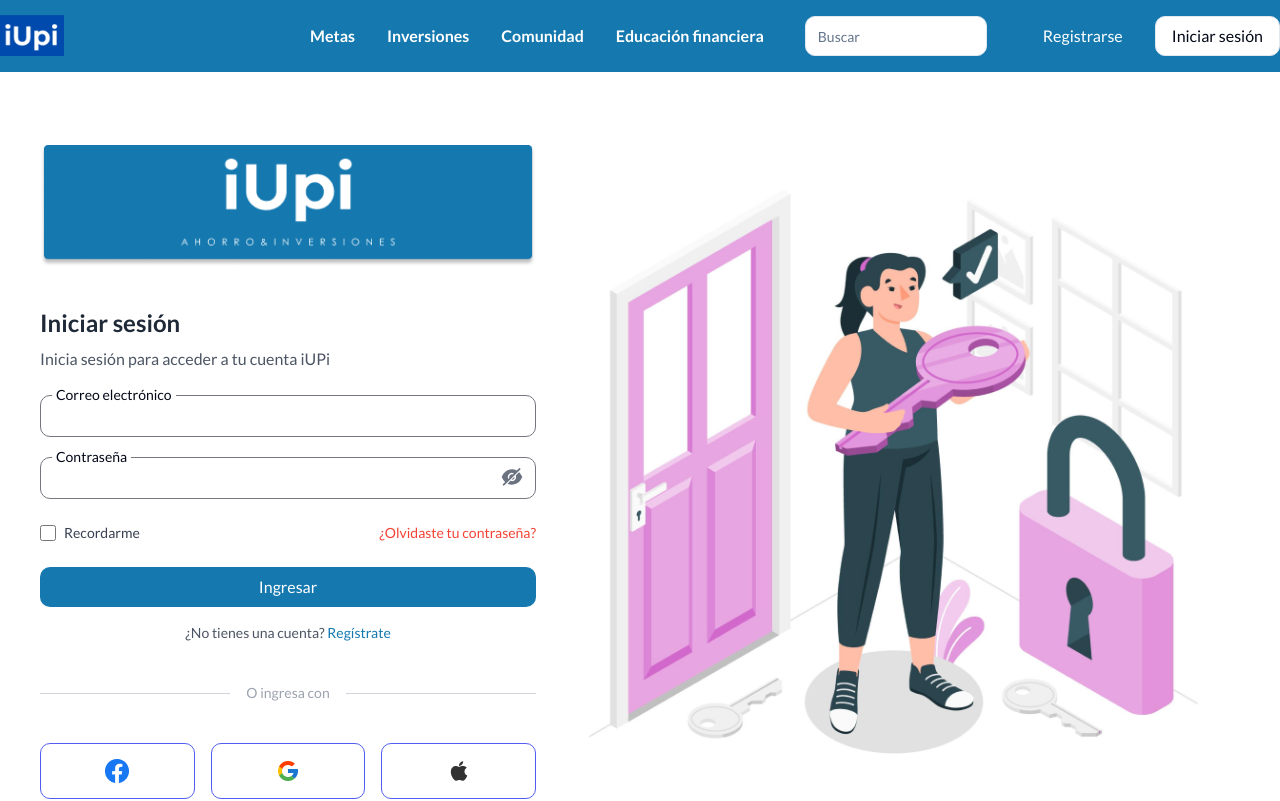
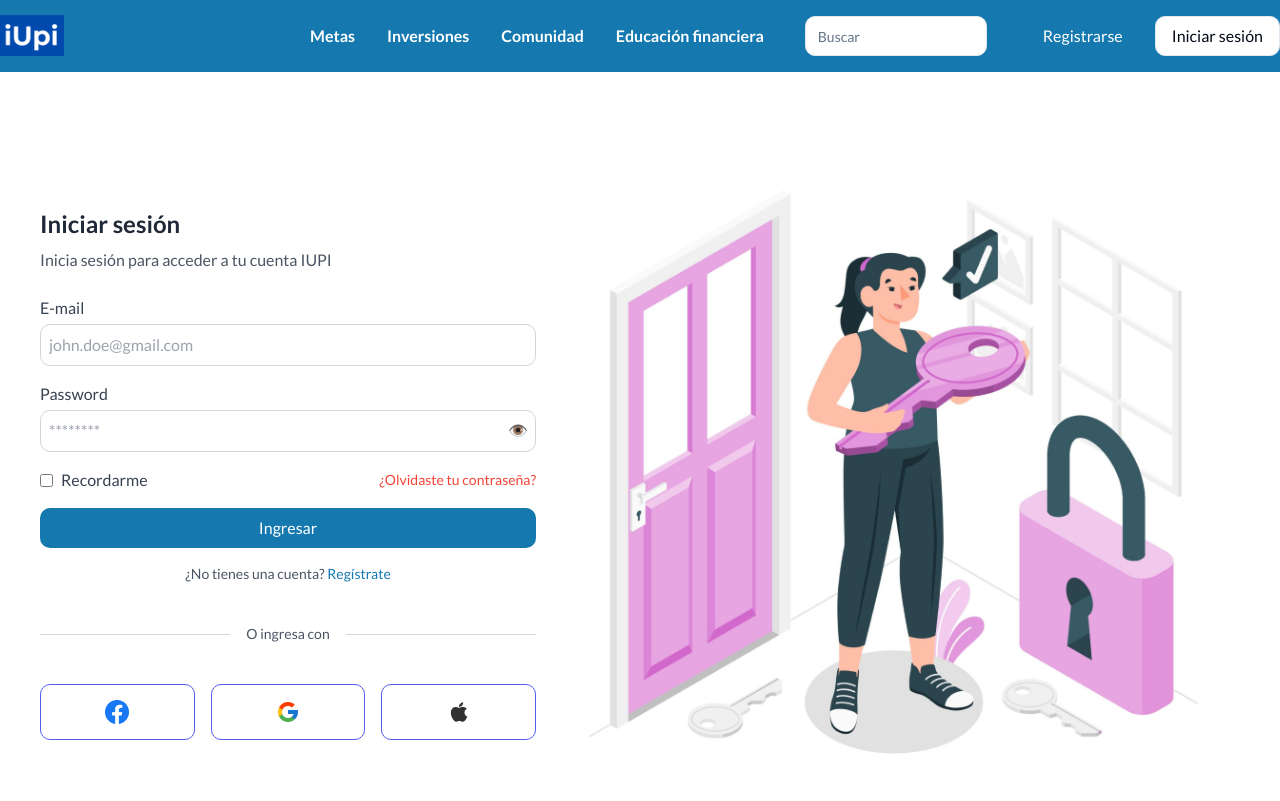
Before and after one commit to No-Country-simulation/h4-10-fintech, a Next.js app in the folder frontend/: page /sign-in in a window 1280 px wide. Shown: the top 801 px of the page. Built offline with nearby package versions, Linux system fonts and the light colour scheme.

Commit message:
update rama login-front

```diff
--- /dev/null
+++ b/frontend/src/app/sign-in/page.jsx
@@ -0,0 +1,88 @@
+import React from 'react';
+import Image from 'next/image';
+
+const SignIn = () => {
+    return (
+        <div className="flex h-screen w-screen items-center justify-center bg-white">
+            <div className="w-full h-full flex flex-col md:flex-row  overflow-hidden">
+                {/* Left Side - Form */}
+                <div className="w-full md:w-1/2 p-10 mt-24 lg:max-w-xl lg:flex flex-col">
+                    <h2 className="text-2xl font-bold text-gray-800">Iniciar sesión</h2>
+                    <p className="text-gray-600 mt-2">Inicia sesión para acceder a tu cuenta IUPI</p>
+                    <form className="mt-6">
+                        <div className="mb-4">
+                            <label htmlFor="email" className="block text-gray-700">E-mail</label>
+                            <input
+                                type="email"
+                                id="email"
+                                placeholder="john.doe@gmail.com"
+                                className="w-full border border-gray-300 rounded-md p-2 mt-1 focus:outline-none focus:ring focus:ring-blue-300"
+                            />
+                        </div>
+                        <div className="mb-4">
+                            <label htmlFor="password" className="block text-gray-700">Password</label>
+                            <div className="relative">
+                                <input
+                                    type="password"
+                                    id="password"
+                                    placeholder="********"
+                                    className="w-full border border-gray-300 rounded-md p-2 mt-1 focus:outline-none focus:ring focus:ring-blue-300"
+                                />
+                                <button
+                                    type="button"
+                                    className="absolute right-2 top-3 text-gray-500"
+                                    aria-label="Mostrar contraseña"
+                                >
+                                    👁️
+                                </button>
+                            </div>
+                        </div>
+                        <div className="flex items-center justify-between mb-4">
+                            <div className="flex items-center justify-center ">
+                                <input type="checkbox" id="remember" className="mr-2" />
+                                <label htmlFor="remember" className="text-gray-700">Recordarme</label>
+                            </div>
+                            <a href="#" className="text-[#F44336] text-sm hover:underline">¿Olvidaste tu contraseña?</a>
+                        </div>
+                        <button
+                            type="submit"
+                            className="w-full bg-[#1579B0] text-white py-2 rounded-md hover:bg-blue-700 transition"
+                        >
+                            Ingresar
+                        </button>
+                    </form>
+                    <div className="mt-4 text-center">
+                        <p className="text-gray-600 text-sm">
+                            ¿No tienes una cuenta? <a href="#" className="text-[#1579B0] hover:underline">Regístrate</a>
+                        </p>
+                    </div>
+                    <div className="mt-10 text-center">
+                        <div className="flex items-center justify-center">
+                            <div className="flex-grow border-t border-gray-300"></div>
+                            <p className="text-gray-600 text-sm mx-4">O ingresa con</p>
+                            <div className="flex-grow border-t border-gray-300"></div>
+                        </div>
+                        <div className="flex justify-center space-x-4 mt-10">
+                            <button className="flex items-center justify-center w-[160px] h-[56px] p-2 rounded-md hover:bg-gray-300 border border-[#515DEF]">
+                                <img src="/login/facebook.png" alt="Facebook" className="h-6 w-6" />
+                            </button>
+                            <button className="flex items-center justify-center w-[160px] h-[56px] p-2 rounded-md hover:bg-gray-300 border border-[#515DEF]">
+                                <img src="/login/google.png" alt="Google" className="h-6 w-6" />
+                            </button>
+                            <button className="flex items-center justify-center w-[160px] h-[56px] p-2 rounded-md hover:bg-gray-300 border border-[#515DEF]">
+                                <img src="/login/apple.png" alt="Apple" className="h-6 w-6" />
+                            </button>
+                        </div>
+                    </div>
+                </div>
+
+                {/* Right Side - Illustration */}
+                <div className="hidden md:flex w-1/2 justify-center items-center">
+                    <Image src="/login/imagen1.png" alt="Illustration" width={672} height={672} />
+                </div>
+            </div>
+        </div>
+    );
+};
+
+export default SignIn;
```
